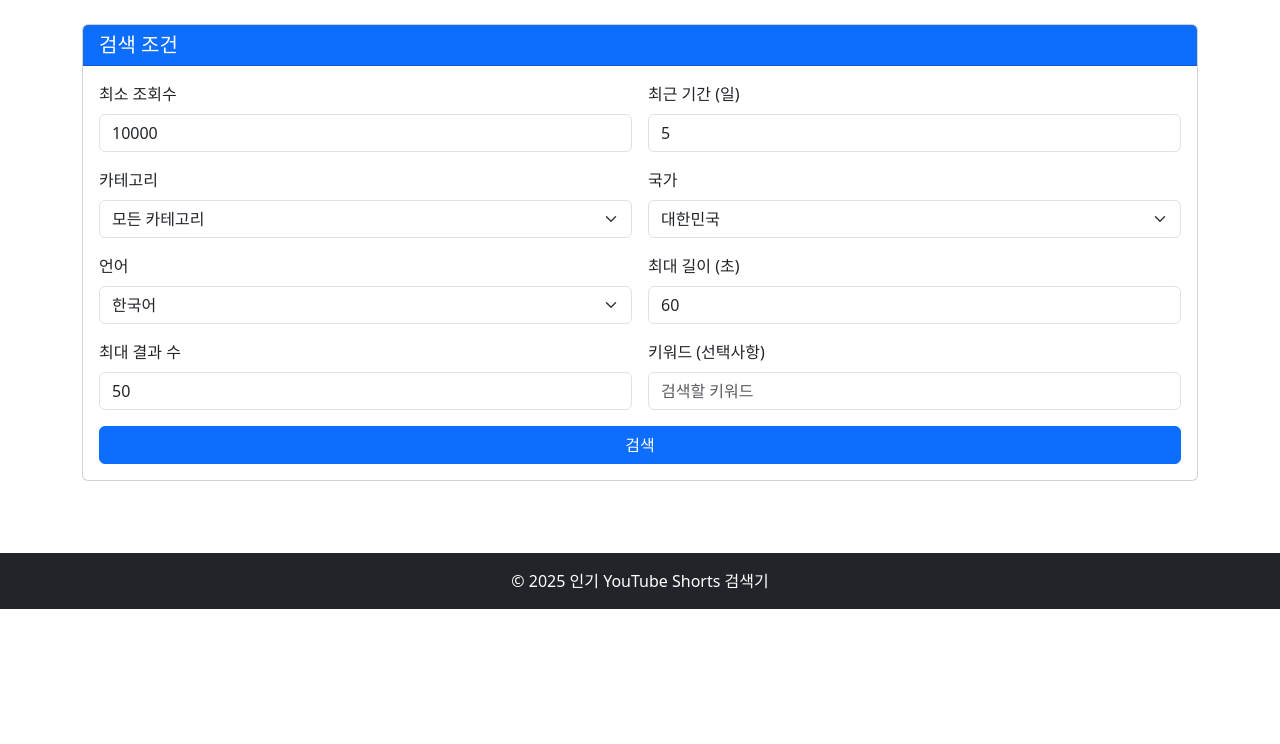
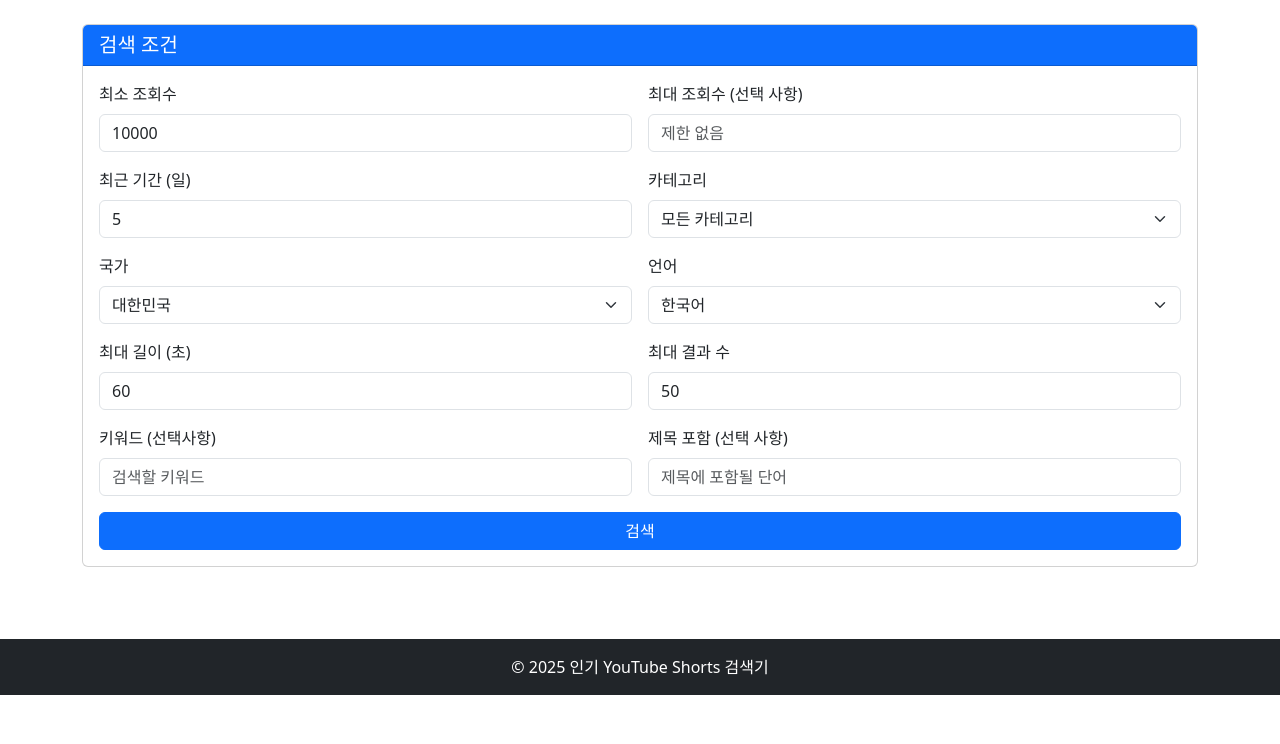
Before and after one commit to iops-leo/youtube-shorts-finder, a Flask app: page / in a window 1280 px wide. Shown: the part 56-800 px from the top of the page. Run offline with Flask 3, Linux system fonts and the light colour scheme.

Commit message:
검색 쿼리 수정 및 디버깅 로그 추가6

```diff
--- a/app.py
+++ b/app.py
@@ -10,10 +10,10 @@ app = Flask(__name__)
 # 환경 변수에서 API 키 가져오기
 API_KEY = os.environ.get('YOUTUBE_API_KEY')
 
-def get_recent_popular_shorts(api_key, min_views=10000, days_ago=5, max_results=50,
+def get_recent_popular_shorts(api_key, min_views=10000, max_views=None, days_ago=5, max_results=50,  # max_views 추가
                              category_id=None, region_code="KR", language=None,
-                             duration_max=60, keyword=None):
-    print(f"API 검색 시작: 조회수 {min_views}+, {days_ago}일 이내, 카테고리: {category_id if category_id else '없음(any)'}, 키워드: {keyword if keyword else '없음'}, 지역: {region_code}, 언어: {language if language and language != 'any' else '모두'}")
+                             duration_max=60, keyword=None, title_contains=None):
+    print(f"API 검색 시작: 조회수 {min_views}~{max_views if max_views else '무제한'}, {days_ago}일 이내, 카테고리: {category_id if category_id else '없음(any)'}, 키워드: {keyword if keyword else '없음'}, 지역: {region_code}, 언어: {language if language and language != 'any' else '모두'}")
 
     youtube = googleapiclient.discovery.build("youtube", "v3", developerKey=api_key)
 
@@ -28,18 +28,15 @@ def get_recent_popular_shorts(api_key, min_views=10000, days_ago=5, max_results=
         'maxResults': max_results,
         'publishedAfter': published_after,
         'videoDuration': 'short',
-        'regionCode': region_code,  # regionCode 사용
+        'regionCode': region_code,
         'order': 'viewCount'
     }
 
-    # keyword와 language 처리
     if keyword:
         search_params['q'] = keyword
         if language and language != "any":
             search_params['relevanceLanguage'] = language
-    # 키워드 없을 때, relevanceLanguage는 설정하지 않음 (이전 답변에서 설명)
 
-    # 선택적 파라미터 추가
     if category_id and category_id != "any":
         search_params['videoCategoryId'] = category_id
 
@@ -51,30 +48,21 @@ def get_recent_popular_shorts(api_key, min_views=10000, days_ago=5, max_results=
         print(f"YouTube API 검색 오류: {str(e)}")
         return []
 
-    # (나머지 비디오 필터링 로직은 동일) ...
     video_ids = [item['id']['videoId'] for item in search_response.get('items', [])]
     if not video_ids:
         return []
 
-
-    # 비디오 상세 정보 가져오기
     video_response = youtube.videos().list(
         part='snippet,statistics,contentDetails',
         id=','.join(video_ids)
     ).execute()
 
-    # 조건에 맞는 비디오 필터링
     filtered_videos = []
     for item in video_response.get('items', []):
-        # 조회수 확인
         view_count = int(item['statistics'].get('viewCount', 0))
-
-        # 비디오 길이 확인
         duration = item['contentDetails']['duration']
         duration_seconds = isodate.parse_duration(duration).total_seconds()
 
-        # 수직 비율 확인 (Shorts는 일반적으로 9:16 비율)
-        # high 썸네일이 있으면 그걸 사용, 없으면 medium 썸네일 확인. 둘 다 없으면 수직으로 간주.
         if 'high' in item['snippet']['thumbnails']:
             thumbnail = item['snippet']['thumbnails']['high']
             is_vertical = thumbnail['height'] > thumbnail['width']
@@ -82,13 +70,18 @@ def get_recent_popular_shorts(api_key, min_views=10000, days_ago=5, max_results=
             thumbnail = item['snippet']['thumbnails']['medium']
             is_vertical = thumbnail['height'] > thumbnail['width']
         else:
-            is_vertical = True  # 썸네일 정보가 없으면 기본적으로 수직으로 가정
+            is_vertical = True
 
 
         # 비디오가 조건을 충족하는지 확인
         if (view_count >= min_views and
-            duration_seconds <= duration_max): # and is_vertical):  # is_vertical 조건 주석 처리
+            (max_views is None or view_count <= max_views) and  # max_views 조건 추가
+            duration_seconds <= duration_max and
+            is_vertical):
 
+            if title_contains:
+                if title_contains.lower() not in item['snippet']['title'].lower():
+                    continue
 
             filtered_videos.append({
                 'id': item['id'],
@@ -103,9 +96,7 @@ def get_recent_popular_shorts(api_key, min_views=10000, days_ago=5, max_results=
                 'thumbnail': item['snippet']['thumbnails']['high']['url'] if 'high' in item['snippet']['thumbnails'] else ''
             })
 
-    # 조회수 기준으로 정렬
     filtered_videos.sort(key=lambda x: x['viewCount'], reverse=True)
-
     return filtered_videos
 
 
--- a/templates/index.html
+++ b/templates/index.html
@@ -6,8 +6,8 @@
     <title>인기 YouTube Shorts 검색기</title>
     <link href="https://cdn.jsdelivr.net/npm/bootstrap@5.3.0-alpha1/dist/css/bootstrap.min.css" rel="stylesheet">
     <style>
-        /* (스타일은 이전과 동일) ... */
-        .card {
+       /* (스타일은 이전과 동일) */
+       .card {
             transition: transform 0.3s;
         }
         .card:hover {
@@ -73,6 +73,10 @@
                                     <label for="min_views" class="form-label">최소 조회수</label>
                                     <input type="number" class="form-control" id="min_views" name="min_views" value="10000" min="1000">
                                 </div>
+                                 <div class="col-md-6">
+                                    <label for="max_views" class="form-label">최대 조회수 (선택 사항)</label>
+                                    <input type="number" class="form-control" id="max_views" name="max_views" placeholder="제한 없음">
+                                </div>
                                 <div class="col-md-6">
                                     <label for="days_ago" class="form-label">최근 기간 (일)</label>
                                     <input type="number" class="form-control" id="days_ago" name="days_ago" value="5" min="1" max="30">
@@ -113,6 +117,10 @@
                                     <label for="keyword" class="form-label">키워드 (선택사항)</label>
                                     <input type="text" class="form-control" id="keyword" name="keyword" placeholder="검색할 키워드">
                                 </div>
+                                 <div class="col-md-6">
+                                    <label for="title_contains" class="form-label">제목 포함 (선택 사항)</label>
+                                    <input type="text" class="form-control" id="title_contains" name="title_contains" placeholder="제목에 포함될 단어">
+                                </div>
                                 <div class="col-12">
                                     <button type="submit" class="btn btn-primary w-100">검색</button>
                                 </div>
@@ -143,7 +151,7 @@
     </footer>
 
     <script>
-       // (JavaScript 코드는 이전과 동일) ...
+       // (JavaScript 코드는 거의 동일,  formData 처리 부분만 수정) ...
        document.getElementById('searchForm').addEventListener('submit', function(e) {
             e.preventDefault();
 
@@ -154,6 +162,12 @@
 
             // 폼 데이터 가져오기
             const formData = new FormData(this);
+
+            // max_views 값이 비어있으면 formData에서 제거 (None으로 처리하기 위해)
+            if (formData.get('max_views').trim() === '') {
+                formData.delete('max_views');
+            }
+
 
             // API 요청
             fetch('/search', {
@@ -188,11 +202,11 @@
 
                         const videoCard = `
                             <div class="card h-100">
-                                <a href="${video.url}" target="_blank">
-                                    <img src="${video.thumbnail}" class="card-img-top" alt="${video.title}">
-                                </a>
-                                <div class="card-body">
-                                    <h6 class="card-title">${video.title}</h6>
+                                <a href="<span class="math-inline">\{video\.url\}" target\="\_blank"\>
+<img src\="</span>{video.thumbnail}" class="card-img-top" alt="<span class="math-inline">\{video\.title\}"\>
+</a\>
+<div class\="card\-body"\>
+<h6 class\="card\-title"\></span>{video.title}</h6>
                                     <p class="card-text small text-muted">${video.channelTitle}</p>
                                     <div class="stats">
                                         <span>
@@ -269,7 +283,6 @@
             }
             return num.toString();
         }
-
     </script>
 
     <script src="https://cdn.jsdelivr.net/npm/bootstrap@5.3.0-alpha1/dist/js/bootstrap.bundle.min.js"></script>
```
